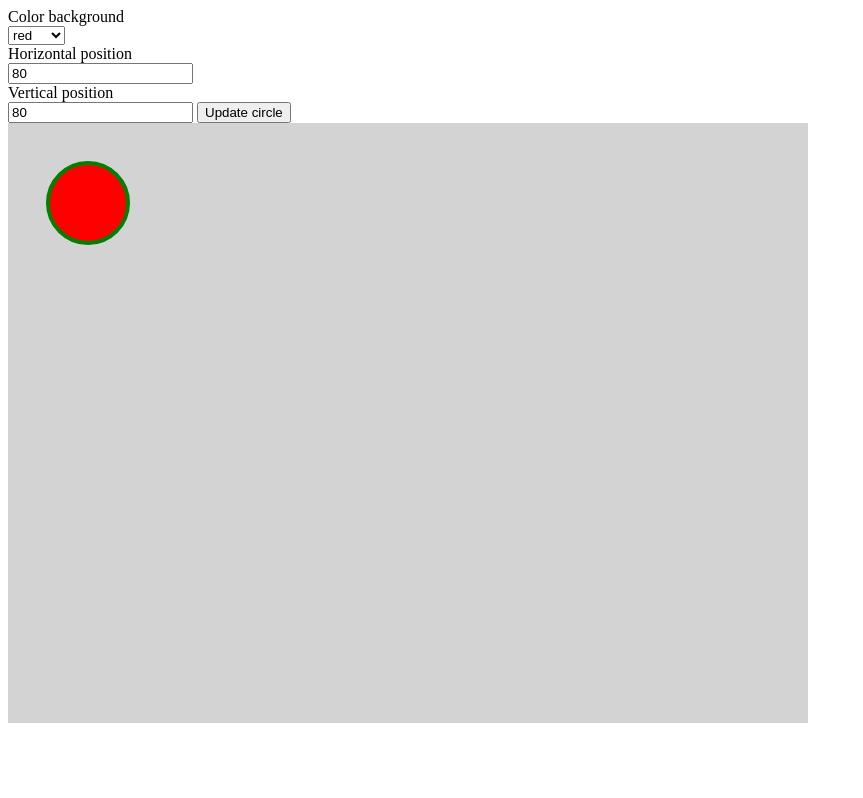
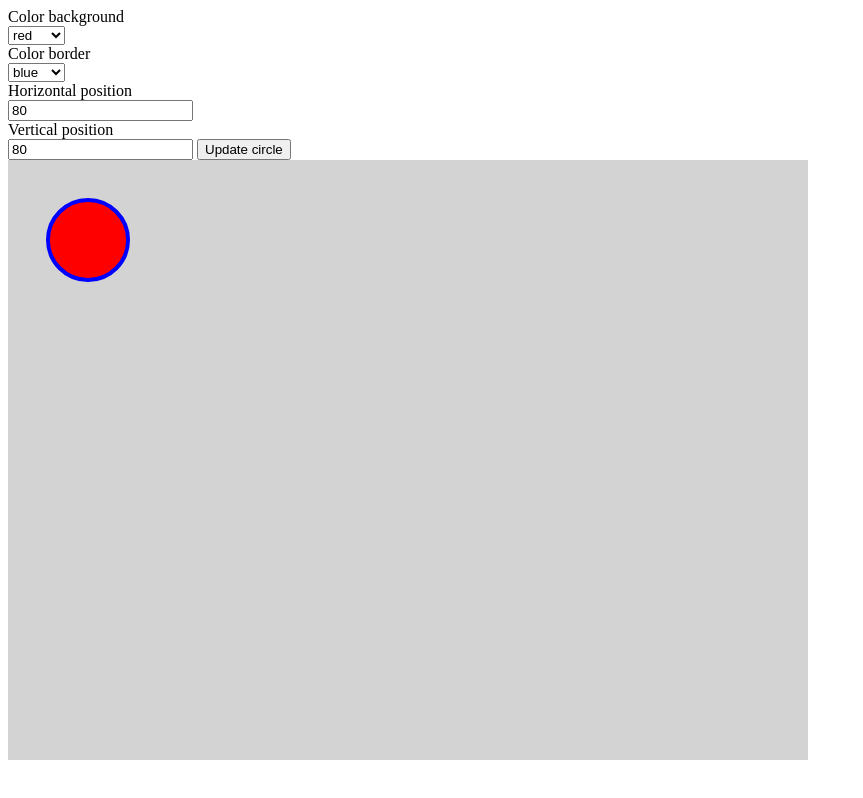
Before and after one commit to mar109us/fagskole-intro, a plain HTML site: page emne 1/2 Funksjon, variabel, operator/121/121A/index.html in a window 1280 px wide. Shown: the whole page, without its empty margins (0-863 px from the left). Drawn offline with Linux system fonts and the light colour scheme.

Commit message:
added color border html elements
setting init and current variables for border color

setting up border color linking by id

border color selection implemented into previous code

```diff
--- a/emne 1/2 Funksjon, variabel, operator/121/121A/index.html
+++ b/emne 1/2 Funksjon, variabel, operator/121/121A/index.html
@@ -11,6 +11,13 @@
          <option value="red">red</option>
          <option value="green">green</option>
          <option value="blue">blue</option>
+      </select>
+      <br />
+      Color border <br />
+      <select id="select-border-color">
+         <option value="blue">blue</option>
+         <option value="red">red</option>
+         <option value="green">green</option>
       </select>
       <br />
       Horizontal position <br />
@@ -30,25 +37,41 @@
          let initXPos = 80;
          let initYPos = 80;
          let initBackgroundColor = "red";
+         let initBorderColor = "blue";
 
          let currentXPos = initXPos;
          let currentYPos = initYPos;
          let currentBackgroundColor = initBackgroundColor;
+         let currentBorderColor = initBorderColor;
+
+         const inputXPosition = document.getElementById("input-x-position");
+         const inputYPosition = document.getElementById("input-y-position");
 
          const circleBackgroundColor =
             document.getElementById("select-bg-color");
 
-         const inputXPosition = document.getElementById("input-x-position");
-         const inputYPosition = document.getElementById("input-y-position");
+         const selectBorderColor = document.getElementById(
+            "select-border-color",
+         );
 
          circleBackgroundColor.addEventListener("change", (colorSelected) => {
             console.log(colorSelected.target.value);
             changeCircleBackground(colorSelected.target.value);
          });
 
+         selectBorderColor.addEventListener("change", (colorSelected) => {
+            console.log(colorSelected.target.value);
+            changeCircleBorder(colorSelected.target.value);
+         });
+
          function changeCircleBackground(color) {
             console.log(color);
-            addCircle(inputXPosition.value, inputYPosition.value, color);
+            addCircle(currentXPos, currentYPos, color, currentBorderColor);
+         }
+
+         function changeCircleBorder(color) {
+            console.log(color);
+            addCircle(currentXPos, currentYPos, currentBackgroundColor, color);
          }
 
          function addCircleFromInput() {
@@ -56,19 +79,26 @@
                inputXPosition.value,
                inputYPosition.value,
                currentBackgroundColor,
+               currentBorderColor,
             );
          }
 
-         function addCircle(xPosition, yPosition, fill) {
+         function addCircle(xPosition, yPosition, fill, border) {
             currentXPos = xPosition;
             currentYPos = yPosition;
             currentBackgroundColor = fill;
+            currentBorderColor = border;
 
-            document.getElementById("mySvg").innerHTML = /*HTML*/ `
-          <circle cx="${xPosition}" cy="${yPosition}" r="40" stroke="green" stroke-width="4" fill="${fill}" />
+            document.getElementById("mySvg").innerHTML = `
+          <circle cx="${xPosition}" cy="${yPosition}" r="40" stroke="${border}" stroke-width="4" fill="${fill}" />
       `;
          }
-         addCircle(currentXPos, currentYPos, currentBackgroundColor);
+         addCircle(
+            currentXPos,
+            currentYPos,
+            currentBackgroundColor,
+            currentBorderColor,
+         );
       </script>
    </body>
 </html>
```
